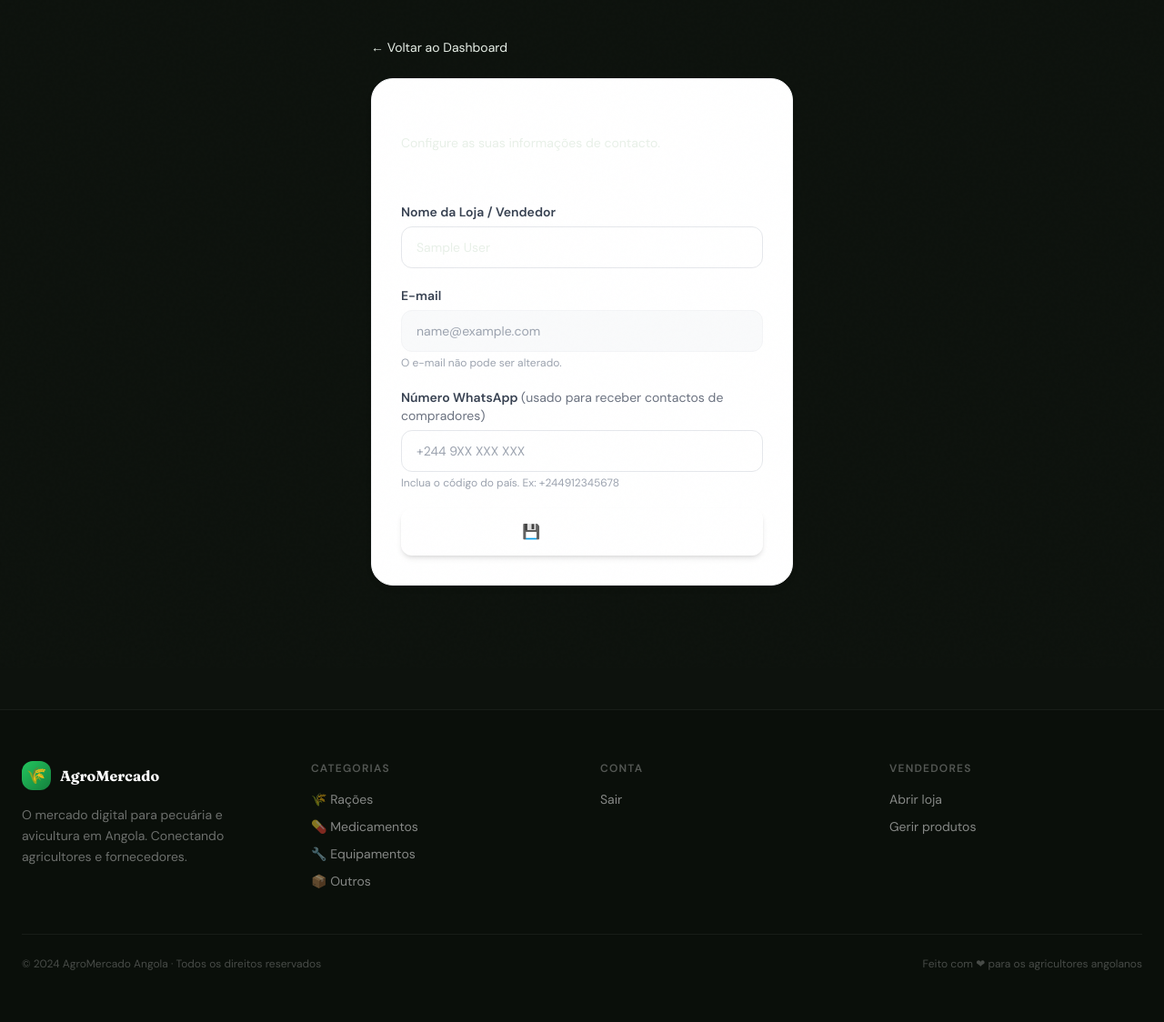
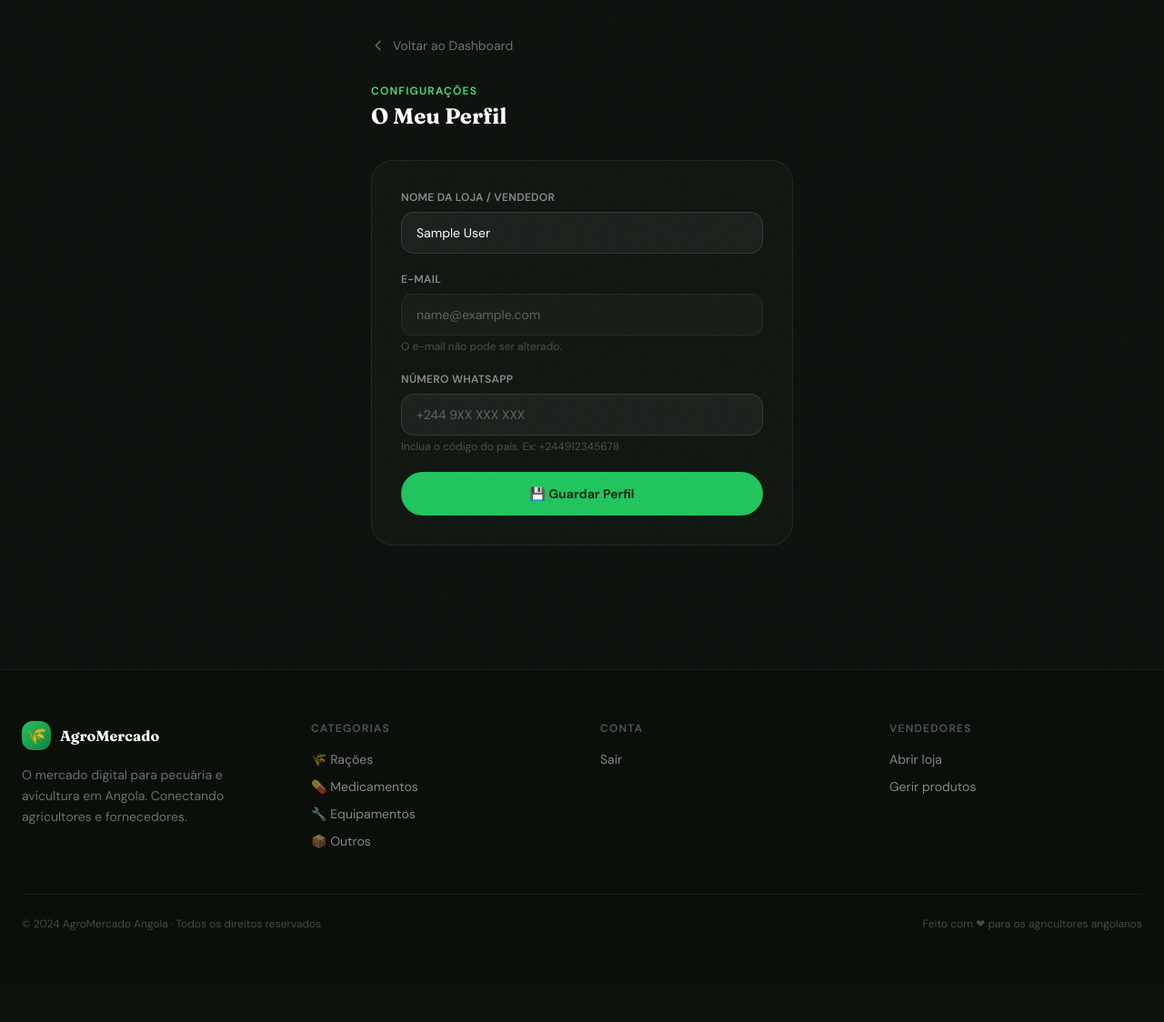
Before and after one commit to kikanegaspar-ui/passafacil, a Flask app: template app/templates/seller/profile.html in a window 1280 px wide. Shown: the part 65-1189 px from the top of the page at 91% size. After the commit the page ends 1088 px from the top, so only its background shows below. Run offline with Flask 3, Linux system fonts and the light colour scheme; the template is opened without the code that fills it, so the values that code supplies are empty; the visitor is signed in with stand-in values (Sample User, id 1); some libraries are stand-ins or nearby versions.

Commit message:
Update profile.html

```diff
--- a/app/templates/seller/profile.html
+++ b/app/templates/seller/profile.html
@@ -4,59 +4,51 @@
 {% block content %}
 <div class="max-w-lg mx-auto px-4 sm:px-6 py-10">
 
-  <a href="{{ url_for('seller.dashboard') }}"
-     class="inline-flex items-center gap-2 text-sm text-forest-600 hover:text-forest-800 transition-colors mb-6">
-    ← Voltar ao Dashboard
+  <a href="{{ url_for('seller.dashboard') }}" class="inline-flex items-center gap-2 text-sm mb-8 transition-colors"
+     style="color:rgba(255,255,255,.4);" onmouseover="this.style.color='#4ade80';" onmouseout="this.style.color='rgba(255,255,255,.4)';">
+    <svg class="w-4 h-4" fill="none" stroke="currentColor" viewBox="0 0 24 24"><path stroke-linecap="round" stroke-linejoin="round" stroke-width="2" d="M15 19l-7-7 7-7"/></svg>
+    Voltar ao Dashboard
   </a>
 
-  <div class="bg-white rounded-3xl shadow-md border border-gray-100 overflow-hidden">
-    <div class="bg-gradient-to-r from-earth-500 to-earth-600 px-8 py-6">
-      <h1 class="font-display text-2xl text-white font-bold">⚙ O Meu Perfil</h1>
-      <p class="text-earth-200 text-sm mt-1">Configure as suas informações de contacto.</p>
-    </div>
+  <div class="mb-8">
+    <p class="text-xs font-semibold uppercase tracking-widest mb-1" style="color:#4ade80;">Configurações</p>
+    <h1 class="font-display text-2xl font-bold text-white">O Meu Perfil</h1>
+  </div>
 
-    <form method="POST" action="{{ url_for('seller.profile') }}" class="px-8 py-8 space-y-5" novalidate>
+  <div class="rounded-3xl p-8" style="background:#111711;border:1px solid rgba(255,255,255,.08);">
+    <form method="POST" action="{{ url_for('seller.profile') }}" class="space-y-5" novalidate>
 
       <div>
-        <label for="name" class="block text-sm font-semibold text-gray-700 mb-1.5">Nome da Loja / Vendedor</label>
-        <input type="text" id="name" name="name"
-               value="{{ current_user.name }}"
-               required class="w-full border border-gray-200 rounded-xl px-4 py-3 text-sm focus:outline-none focus:ring-2 focus:ring-forest-400" />
+        <label for="name" class="block text-xs font-semibold uppercase tracking-wide mb-2" style="color:rgba(255,255,255,.5);">Nome da Loja / Vendedor</label>
+        <input type="text" id="name" name="name" value="{{ current_user.name }}" required
+               class="input-dark w-full px-4 py-3 text-sm" />
       </div>
 
       <div>
-        <label for="email" class="block text-sm font-semibold text-gray-700 mb-1.5">E-mail</label>
+        <label class="block text-xs font-semibold uppercase tracking-wide mb-2" style="color:rgba(255,255,255,.5);">E-mail</label>
         <input type="email" value="{{ current_user.email }}" disabled
-               class="w-full border border-gray-100 rounded-xl px-4 py-3 text-sm bg-gray-50 text-gray-400 cursor-not-allowed" />
-        <p class="text-xs text-gray-400 mt-1">O e-mail não pode ser alterado.</p>
+               class="w-full px-4 py-3 text-sm rounded-xl" style="background:rgba(255,255,255,.03);border:1.5px solid rgba(255,255,255,.06);color:rgba(255,255,255,.3);" />
+        <p class="text-xs mt-1" style="color:rgba(255,255,255,.25);">O e-mail não pode ser alterado.</p>
       </div>
 
       <div>
-        <label for="phone" class="block text-sm font-semibold text-gray-700 mb-1.5">
+        <label for="phone" class="block text-xs font-semibold uppercase tracking-wide mb-2" style="color:rgba(255,255,255,.5);">
           Número WhatsApp
-          <span class="font-normal text-gray-500">(usado para receber contactos de compradores)</span>
         </label>
-        <input type="tel" id="phone" name="phone"
-               value="{{ current_user.phone or '' }}"
-               class="w-full border border-gray-200 rounded-xl px-4 py-3 text-sm focus:outline-none focus:ring-2 focus:ring-forest-400"
-               placeholder="+244 9XX XXX XXX" />
-        <p class="text-xs text-gray-400 mt-1">Inclua o código do país. Ex: +244912345678</p>
+        <input type="tel" id="phone" name="phone" value="{{ current_user.phone or '' }}"
+               class="input-dark w-full px-4 py-3 text-sm" placeholder="+244 9XX XXX XXX" />
+        <p class="text-xs mt-1" style="color:rgba(255,255,255,.25);">Inclua o código do país. Ex: +244912345678</p>
       </div>
 
-      <!-- WhatsApp test link -->
       {% if current_user.phone %}
-        <div class="bg-green-50 border border-green-200 rounded-xl px-4 py-3">
-          <p class="text-xs text-green-700 font-semibold mb-1">✅ WhatsApp configurado</p>
-          <a href="https://wa.me/{{ current_user.phone | replace(' ','') | replace('+','') }}"
-             target="_blank"
-             class="text-xs text-green-600 underline hover:text-green-800">
-            Testar link WhatsApp →
-          </a>
+        <div class="flex items-center gap-3 px-4 py-3 rounded-xl" style="background:rgba(34,197,94,.08);border:1px solid rgba(34,197,94,.2);">
+          <span class="text-green-400 text-sm font-semibold">✅ WhatsApp configurado</span>
+          <a href="https://wa.me/{{ current_user.phone | replace(' ','') | replace('+','') }}" target="_blank"
+             class="text-xs text-green-400/60 underline hover:text-green-400 transition-colors ml-auto">Testar →</a>
         </div>
       {% endif %}
 
-      <button type="submit"
-              class="w-full bg-earth-500 hover:bg-earth-600 text-white font-bold py-3.5 rounded-xl transition-colors shadow-md">
+      <button type="submit" class="btn-primary w-full py-3.5 text-sm mt-2">
         💾 Guardar Perfil
       </button>
     </form>
```
